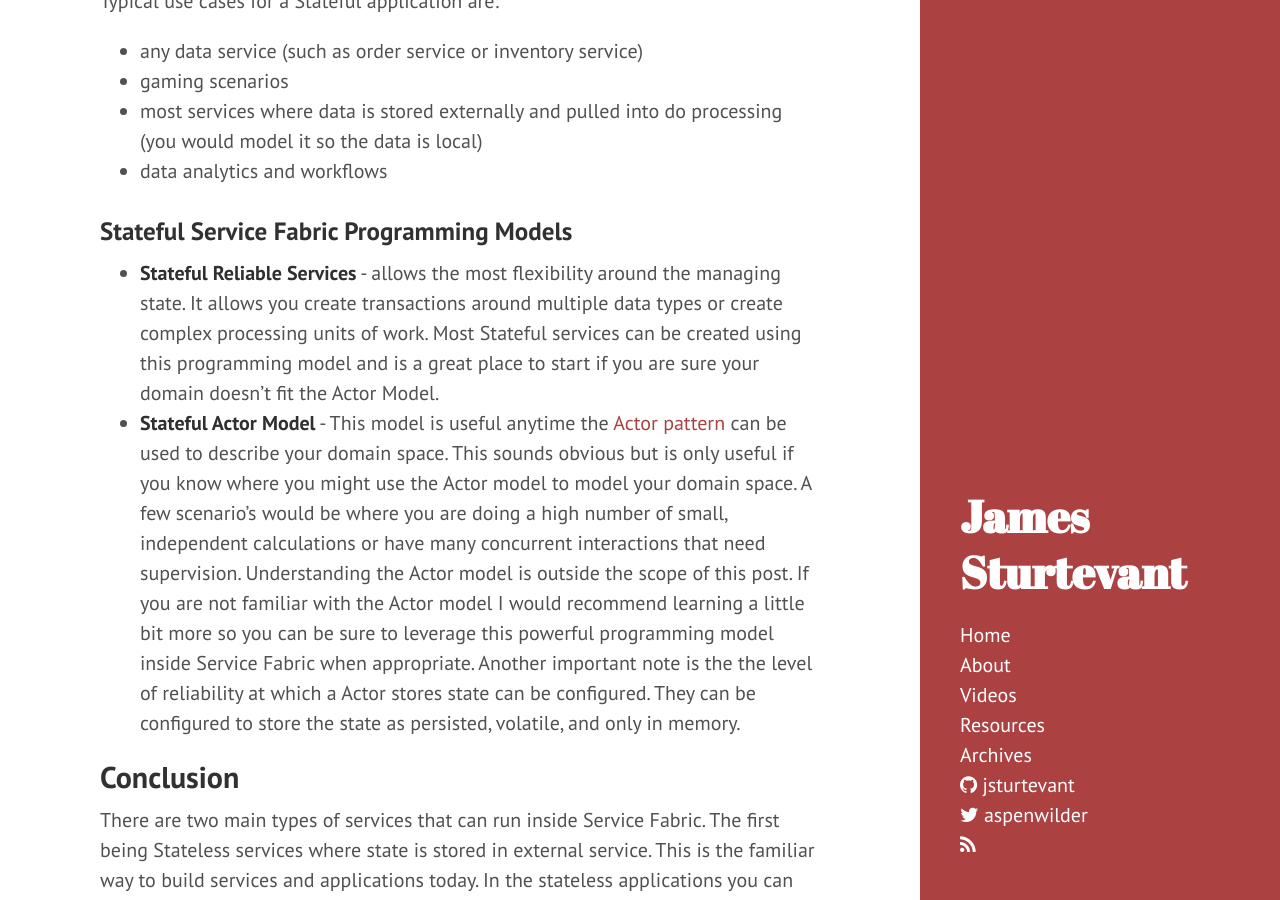
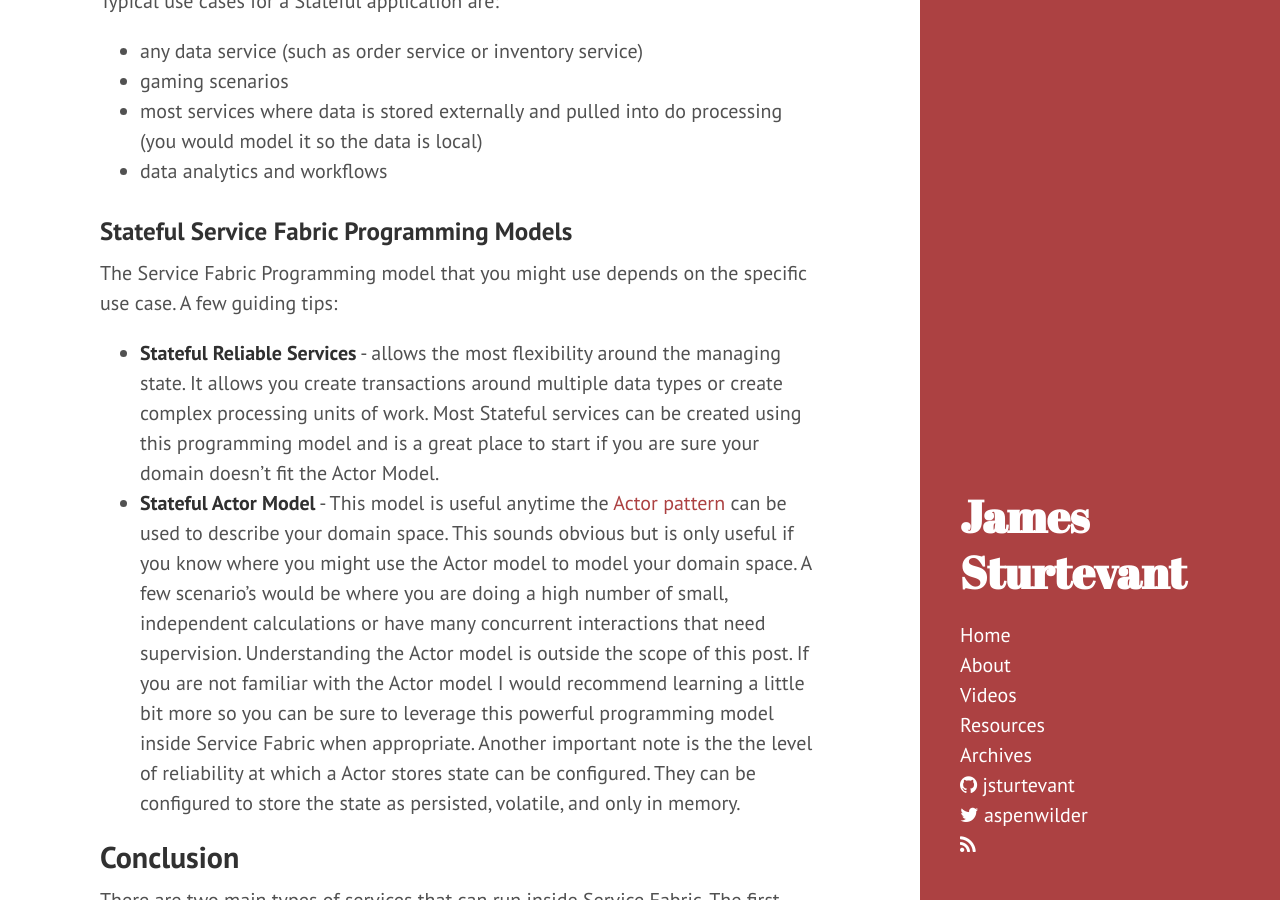
Before and after one commit to jsturtevant/jsturtevant.github.io, a Jekyll site: the page built from _posts/2016-05-09-Service-Fabric-Service-Types.md, in a window 1280 px wide and 900 px high, scrolled down 4524 px. Built offline with Jekyll 4.4.1, drawn with Linux system fonts in a browser that asks for light colours; nearby versions of some CDN libraries; comment, search, counter and statistics services are not loaded.

Commit message:
fixed formatting

```diff
--- a/_posts/2016-05-09-Service-Fabric-Service-Types.md
+++ b/_posts/2016-05-09-Service-Fabric-Service-Types.md
@@ -9,12 +9,14 @@ categories:
 The model for [Service Fabric](https://azure.microsoft.com/en-us/documentation/articles/service-fabric-overview/) allows for flexibility when it comes to designing the individual services, giving you the ability to pick the right programming model for each service.  Deciphering the multiple options can be complex and really depends on each scenario and service you are building.  Here I will try to break down the options.  Every application has many services and each service will likely have a different programming model so remember to assess each service individually.
 
 There are two main types of services you can build with Service Fabric:
+
 - **[Stateless Services](#Stateless-services)** - no state is maintained in the service.  Longer term state is stored in an external database.  This is your typical application/data layer approach to building services that you are already likely familiar with.
 - **[Stateful Services](#Stateful-services)** - state is stored with the service.  Allows for state to be persisted with out the need for an external database.  Data is co-located with the code that is running the service.
 
 One of the real advantage of using a platform like Service Fabric is when you begin to leverage the power of Stateful services.  But Stateful services takes a bit of a mind shift in the way we think about building applications so let's look at stateless applications first then move onto the stateful service approach.
 
 Once you have decided whether you are building a Stateful or Stateless service you can then choose from [multiple types of programming models](https://azure.microsoft.com/en-us/documentation/articles/service-fabric-choose-framework/) to help you build you services:
+
 - **Guest** - allows you to run any executable inside Service Fabric runtime.  This can be an executable or a container
 - **Reliable Services** - light weight framework that lets you integrate with the Service Fabric runtime (can be stateful or stateless)
 - **Reliable Actor** - framework that lets you build your applications using the Actor pattern (can be stateful or stateless)
@@ -29,6 +31,7 @@ It is important to note that the above diagram only uses stateless services.  In
 
 ### Stateless Application Use Cases
 Typical use cases for a Stateless Application are:
+
 - web interface for end users
 - API gateway to other services
 - proxies
@@ -53,12 +56,15 @@ Another reason the Stateful approach to services is powerful is because now you
 
 ### Use Cases
 Typical use cases for a Stateful application are:
+
 - any data service (such as order service or inventory service)
 - gaming scenarios
 - most services where data is stored externally and pulled into do processing (you would model it so the data is local)
 - data analytics and workflows
 
 ### Stateful Service Fabric Programming Models
+The Service Fabric Programming model that you might use depends on the specific use case.  A few guiding tips:
+
 - **Stateful Reliable Services** - allows the most flexibility around the managing state.  It allows you create transactions around multiple data types or create complex processing units of work.  Most Stateful services can be created using this programming model and is a great place to start if you are sure your domain doesn't fit the Actor Model.
 - **Stateful Actor Model** - This model is useful anytime the [Actor pattern](https://en.wikipedia.org/wiki/Actor_model) can be used to describe  your domain space.  This sounds obvious but is only useful if you know where you might use the Actor model to model your domain space.  A few scenario's would be where you are doing a high number of small, independent calculations or have many concurrent interactions that need supervision.  Understanding the Actor model is outside the scope of this post. If you are not familiar with the Actor model I would recommend learning a little bit more so you can be sure to leverage this powerful programming model inside Service Fabric when appropriate. Another important note is the the level of reliability at which a Actor stores state can be configured.  They can be configured to store the state as persisted, volatile, and only in memory.
 
```
